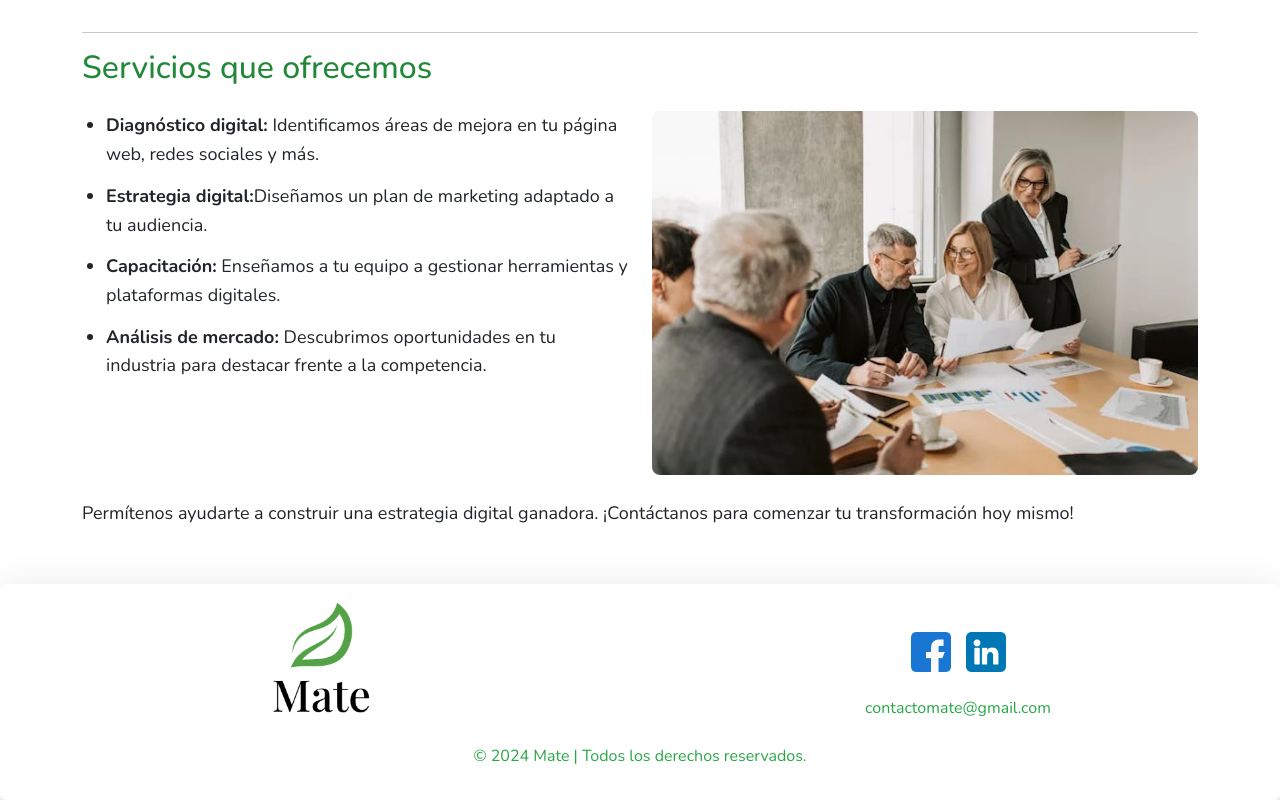
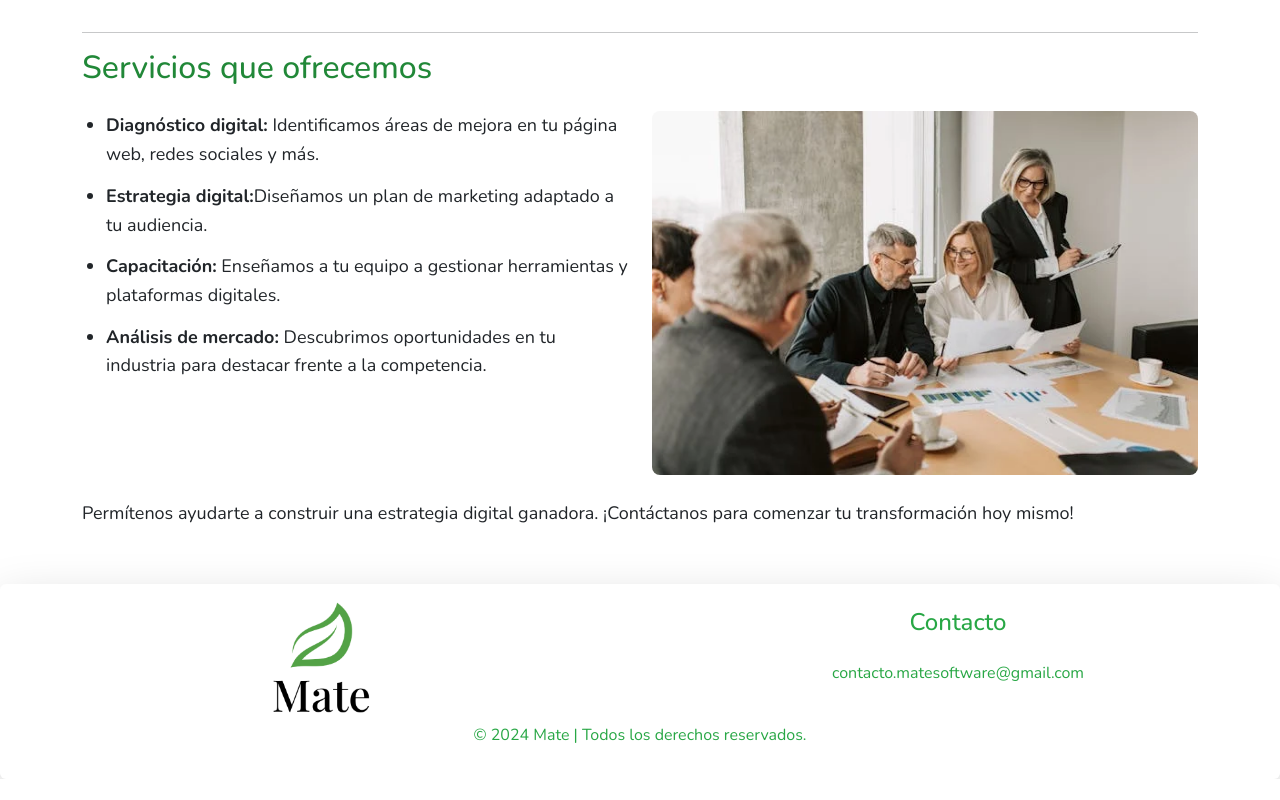
Before and after one commit to ivan-silva22/mate, a React (Vite) app: page /consultoria in a window 1280 px wide. Shown: the part 875-1675 px from the top of the page. After the commit the page ends 1654 px from the top, so only its background shows below. Built offline with nearby package versions, Linux system fonts and the light colour scheme.

Commit message:
agregue el correo

```diff
--- a/src/components/common/Footer.jsx
+++ b/src/components/common/Footer.jsx
@@ -11,20 +11,9 @@ const Footer = () => {
           <img className="img-logo-footer" src={logo} alt="logo de Mate" />
         </Col>
         <Col md={6} className="mt-2">
-          <div className="redes-sociales mt-4">
-            <a className="nav-link" href="">
-              <img
-                className="icono-redes"
-                src={facebook}
-                alt="logo de facebook"
-              />
-            </a>
-            <a className="nav-link" href="">
-              <img className="icono-redes" src={linkedin} alt="logo linkedin" />
-            </a>
-          </div>
+          <h4 className="footer-texto">Contacto</h4>
           <div className="mt-4">
-            <p className="footer-texto">contactomate@gmail.com</p>
+            <p className="footer-texto">contacto.matesoftware@gmail.com</p>
           </div>
         </Col>
       </Row>
```
